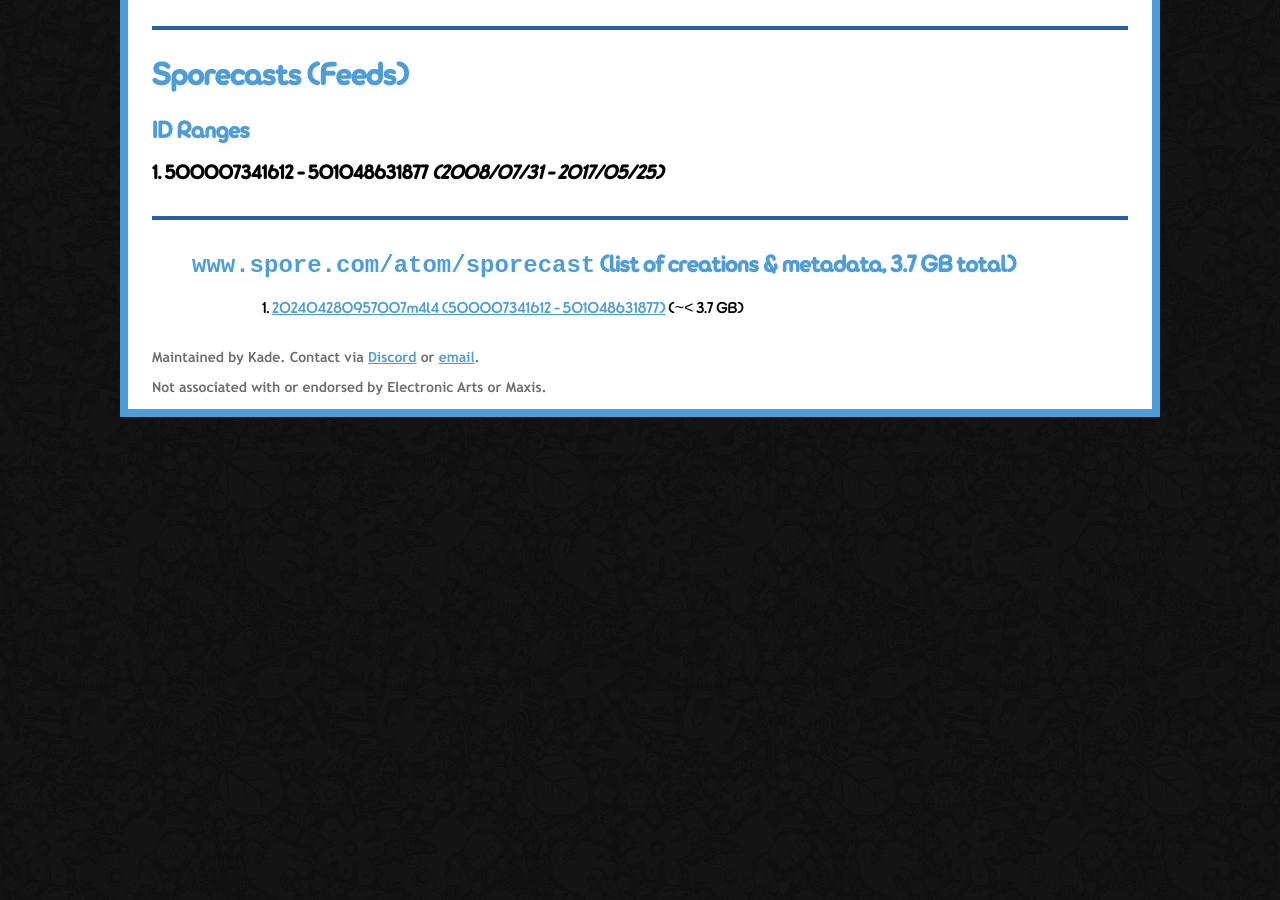
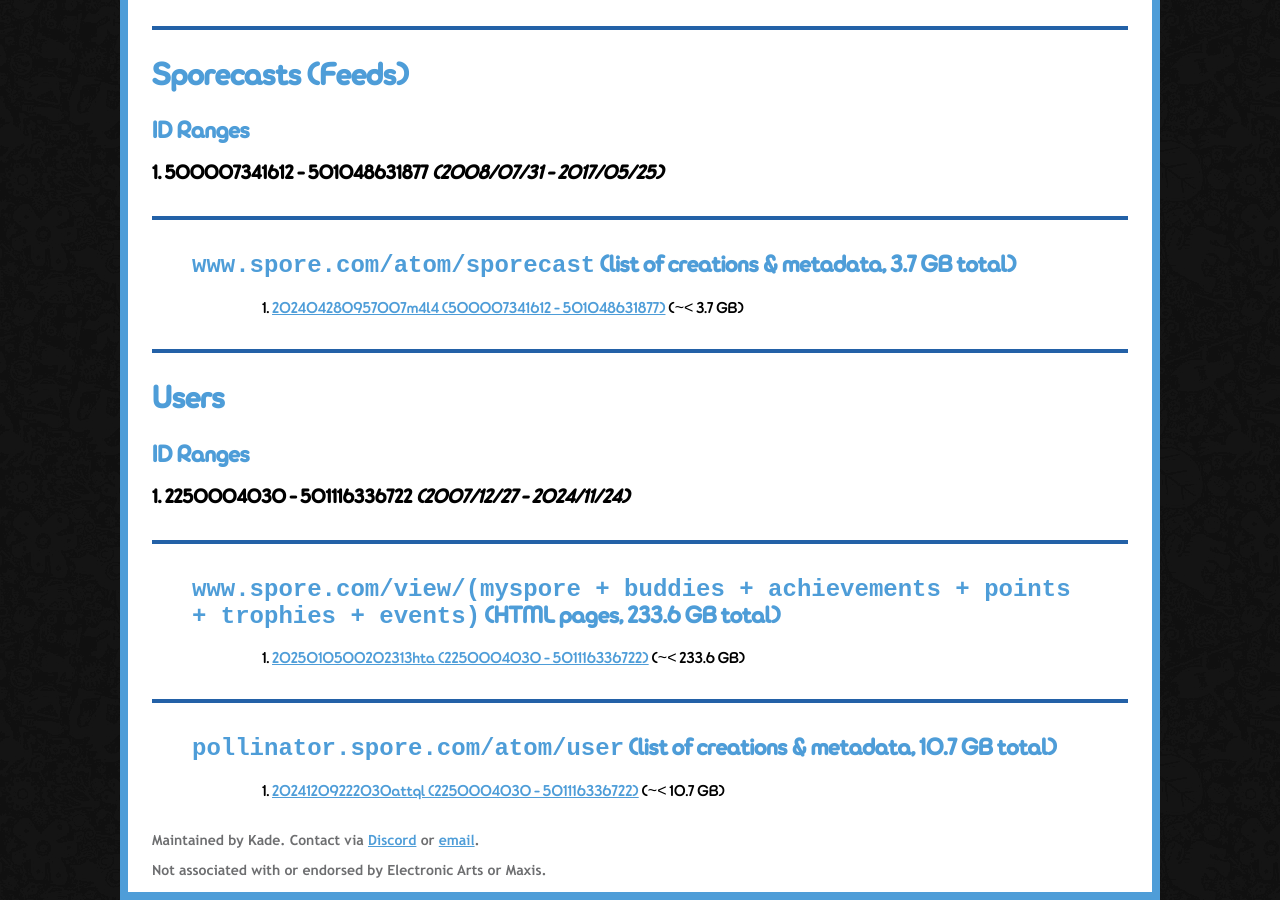
Before and after one commit to Spore-Community/spore-community.github.io, a Jekyll site: the page built from docs/sporepedia-archive/archivebot/jobs.md, in a window 1280 px wide and 900 px high, scrolled down 1808 px. Built offline with Jekyll 4.4.1, drawn with Linux system fonts in a browser that asks for light colours; our own code applies the rules of GitHub Pages for plain Markdown files; before the commit the page ends 2225 px from its top, so only the background shows below that.

Commit message:
Add users to the ArchiveBot jobs list

```diff
--- a/docs/sporepedia-archive/archivebot/jobs.md
+++ b/docs/sporepedia-archive/archivebot/jobs.md
@@ -78,3 +78,22 @@
 > ## `www.spore.com/atom/sporecast` (list of creations & metadata, 3.7 GB total)
 >
 >> 1. [202404280957007m4l4 (500007341612 - 501048631877)](https://archive.fart.website/archivebot/viewer/job/202404280957007m4l4) (~< 3.7 GB)
+
+---
+
+# Users
+
+## ID Ranges
+### 1. **2250004030 - 501116336722** *(2007/12/27 - 2024/11/24)*
+
+---
+
+> ## `www.spore.com/view/(myspore + buddies + achievements + points + trophies + events)` (HTML pages, 233.6 GB total)
+>
+>> 1. [2025010500202313hta (2250004030 - 501116336722)](https://archive.fart.website/archivebot/viewer/job/2025010500202313hta) (~< 233.6 GB)
+
+---
+
+> ## `pollinator.spore.com/atom/user` (list of creations & metadata, 10.7 GB total)
+>
+>> 1. [20241209222030attql (2250004030 - 501116336722)](https://archive.fart.website/archivebot/viewer/job/20241209222030attql) (~< 10.7 GB)
```
